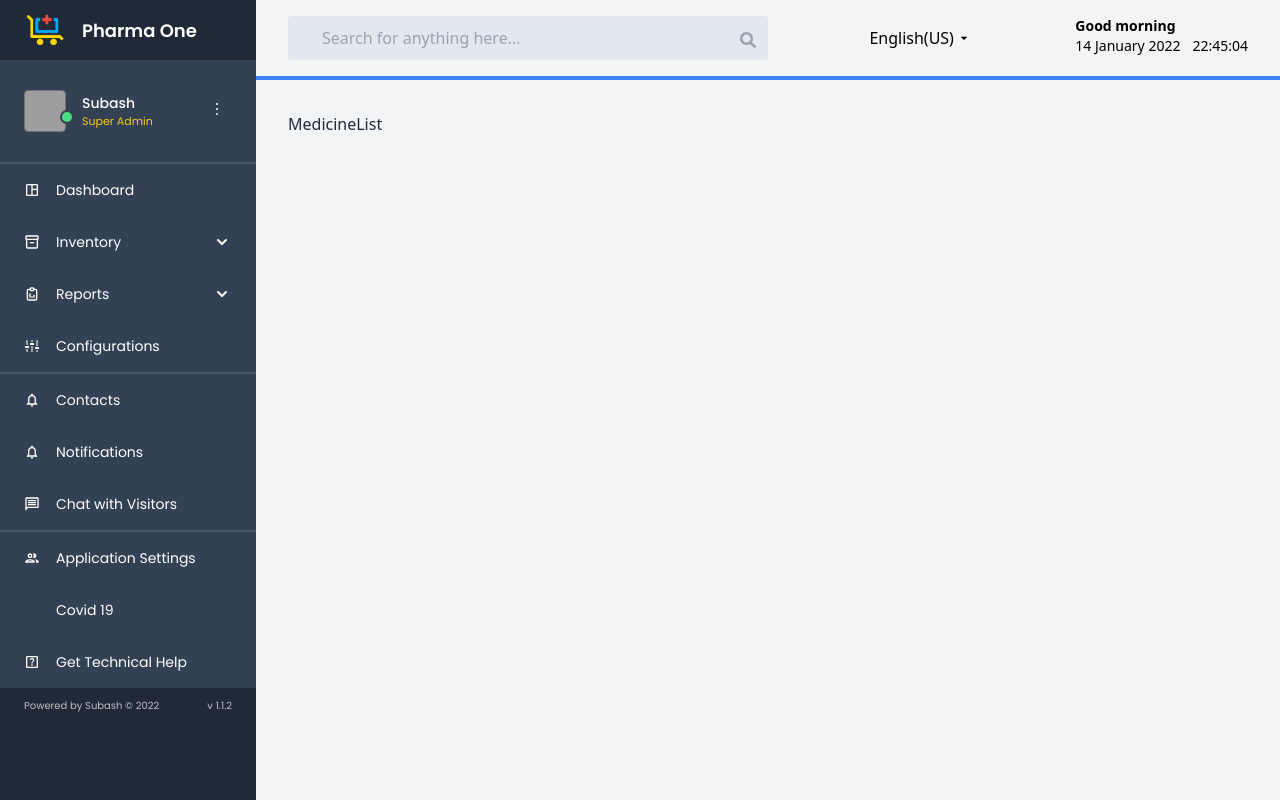
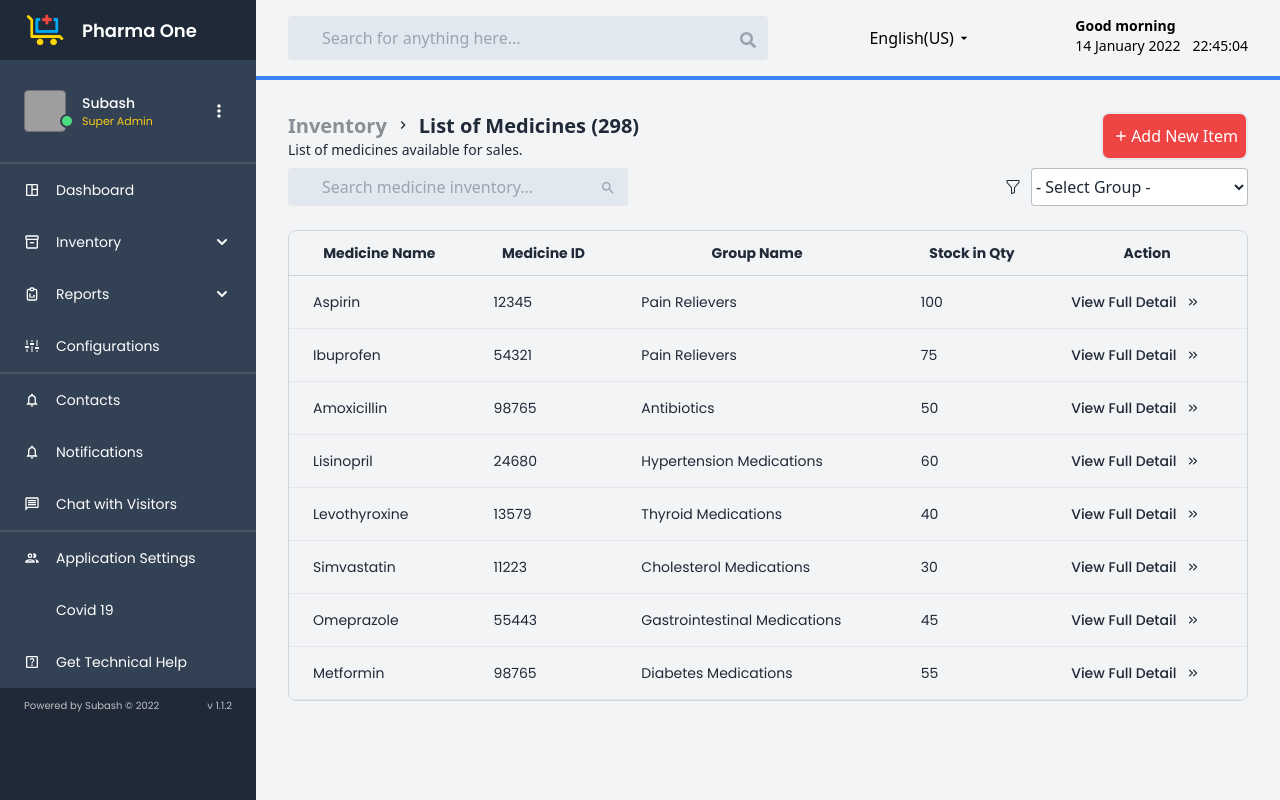
Before and after one commit to WandaWeira/pharmacy, a React (Vite) app: page /medicineList in a window 1280 px wide. Built offline with nearby package versions, Linux system fonts and the light colour scheme; grey boxes are pictures that could not be loaded; some icons are missing.

Commit message:
✅ Added medicine list

```diff
--- a/src/components/MedicineList.jsx
+++ b/src/components/MedicineList.jsx
@@ -1,9 +1,64 @@
-import React from 'react'
+import React from "react";
+import { FaSearch } from "react-icons/fa";
+import { BsFunnel } from "react-icons/bs";
+import { MdAdd, MdChevronRight, MdSearch } from "react-icons/md";
+import { Link } from "react-router-dom";
+import Table from "./Table";
 
 const MedicineList = () => {
   return (
-    <div>MedicineList</div>
-  )
-}
+    <>
+      <div className="flex justify-between">
+        <div>
+          <div className="flex gap-x-2 items-baseline">
+            <Link to="/inventory">
+              <span className="text-gray-800 text-opacity-50 text-xl font-bold ">
+                Inventory
+              </span>
+            </Link>
+            <MdChevronRight />
+            <span className="text-gray-800 text-xl font-bold ">
+              List of Medicines (298)
+            </span>
+          </div>
+          <p className="text-gray-800 text-sm font-normal">
+            List of medicines available for sales.
+          </p>
+        </div>
+        <button className="flex justify-between items-center rounded-lg p-2 border-2 text-white bg-red-500">
+          <MdAdd className="w-5" />
+          <h3>Add New Item</h3>
+        </button>
+      </div>
+      <div>
+        <div className="my-2 flex justify-between">
+          <div className="relative">
+            <input
+              type="text"
+              placeholder="Search medicine inventory..."
+              className="py-2 pl-8 pr-4 w-[340px] h-[38px] rounded border-2 bg-slate-200 font-normal border-gray-200 focus:outline-none focus:border-gray-300"
+            />
+            <div className="absolute right-3 top-3">
+              <MdSearch className="text-gray-400" />
+            </div>
+          </div>
+          <div className="flex items-center gap-2.5">
+            <BsFunnel />
+            <select
+              type="input"
+              className="w-[217px] h-[38px] focus:outline-none bg-white rounded border border-gray-800 border-opacity-30"
+            >
+              <option value="" selected>
+                - Select Group -
+              </option>
+              <option></option>
+            </select>
+          </div>
+        </div>
+      </div>
+      <Table />
+    </>
+  );
+};
 
-export default MedicineList
+export default MedicineList;
--- a/src/components/SideBar/SideBar.jsx
+++ b/src/components/SideBar/SideBar.jsx
@@ -2,7 +2,6 @@ import { useState } from "react";
 import { Link } from "react-router-dom";
 import logo from "../../assets/logo.png";
 import profileImage from "../../assets/profile-image.jpeg";
-import { VscKebabVertical } from "react-icons/vsc";
 import {
   MdOutlineSpaceDashboard,
   MdOutlineInventory2,
@@ -10,9 +9,12 @@ import {
   MdNotificationsNone,
   MdOutlineMessage,
   MdOutlineHelpCenter,
+  MdMoreVert,
   MdPersonOutline,
   MdOutlineLogout,
   MdOutlineArrowDropDown,
+  MdChevronRight,
+  MdChevronLeft,
 } from "react-icons/md";
 import { TbReportAnalytics } from "react-icons/tb";
 import { VscSettings } from "react-icons/vsc";
@@ -26,8 +28,24 @@ const SideBar = () => {
   const [subInventoryVisibility, setSubInvVisibility] = useState(false);
   const [subReportsVisibility, setSubReportsVisibility] = useState(false);
 
+  const [sideBarVisible, setSideBarVisible] = useState(true);
+
+  const toggleSidebar = () => {
+    setSideBarVisible((prevState) => !prevState);
+  };
   return (
-    <aside className="w-64 h-screen bg-gray-800 overflow-y-auto custom-scrollbar">
+    <div className="relative">
+      <button
+        className="text-white p-2 bg-gray-800 hover:bg-gray-600 rounded-full absolute top-2 right-2"
+        onClick={toggleSidebar}
+      >
+        {sideBarVisible ? <MdChevronLeft /> : <MdChevronRight />}
+      </button>
+      <aside
+        className={`w-64 h-screen bg-gray-800 overflow-y-auto custom-scrollbar ${
+          sideBarVisible ? "translate-x-0" : "-translate-x-64"
+        } transition-transform duration-300 ease-in-out`}
+      >
         <div id="logo" className="flex items-center gap-4">
           <img src={logo} className="w-[42px] h-[42px] ms-[24px] my-[9px]" />
           <p className="text-white text-lg font-semibold font-poppins leading-normal ">
@@ -37,12 +55,12 @@ const SideBar = () => {
 
         <div className="bg-slate-700">
           <div id="profile" className="flex items-center py-[30px] gap-4">
-          <div className=" ms-[24px] w-[42px] h-[42px]">
+            <div className=" ms-[24px] w-[42px] h-[42px] relative">
               <img
-              className="absolute w-[42px] h-[42px] rounded border border-zinc-500"
+                className=" w-[42px] h-[42px] rounded border border-zinc-500"
                 src={profileImage}
               />
-            <div className="w-3.5 h-3.5 bg-green-400 rounded-full border-2 border-gray-700 relative top-5 left-9" />
+              <div className="w-3.5 h-3.5 bg-green-400 rounded-full border-2 border-gray-700 absolute top-6 left-9" />
             </div>
             <div className="items-center">
               <p className=" text-white text-sm font-medium font-poppins">
@@ -52,9 +70,9 @@ const SideBar = () => {
                 Super Admin
               </p>
             </div>
-          <VscKebabVertical className="ms-[40px] text-white text-xl" />
+            <MdMoreVert className="ms-[40px] text-white text-xl" />
           </div>
-        <Hr /> {/* This is a horizontal line component */}
+          <Hr />
           <Link to="/">
             <div className="group flex items-center gap-4 py-4 px-6 transition duration-300 ease-in-out hover:bg-teal-400 active:bg-teal-400 ">
               <MdOutlineSpaceDashboard className="text-white" />
@@ -69,13 +87,17 @@ const SideBar = () => {
             chevronClick={() => setSubInvVisibility((prevState) => !prevState)}
           >
             <div className="bg-slate-900">
+              <Link to="/medicineList">
                 <div className="group flex items-center gap-4 py-4 px-14 transition duration-300 ease-in-out hover:bg-teal-400 active:bg-teal-400 ">
                   <p className="text-white text-sm font-poppins">
                     List of Medicines
                   </p>
                 </div>
+              </Link>
               <div className="group flex items-center gap-4 py-4 px-14 transition duration-300 ease-in-out hover:bg-teal-400 active:bg-teal-400 ">
-              <p className="text-white text-sm font-poppins">Medicine Groups</p>
+                <p className="text-white text-sm font-poppins">
+                  Medicine Groups
+                </p>
               </div>
             </div>
           </SideBarItem>
@@ -91,7 +113,9 @@ const SideBar = () => {
             <div className="bg-slate-900">
               <Link to="#">
                 <div className="place-content-center py-4 px-14 transition duration-300 ease-in-out hover:bg-teal-400 active:bg-teal-400 ">
-                <p className="text-white text-sm font-poppins">Sales Report</p>
+                  <p className="text-white text-sm font-poppins">
+                    Sales Report
+                  </p>
                 </div>
               </Link>
               <Link to="#">
@@ -121,7 +145,9 @@ const SideBar = () => {
           />
           <div className="group flex items-center gap-4 py-4 px-6 transition duration-300 ease-in-out hover:bg-teal-400 active:bg-teal-400 ">
             <MdOutlineMessage className="text-white" />
-          <p className="text-white text-sm font-poppins">Chat with Visitors</p>
+            <p className="text-white text-sm font-poppins">
+              Chat with Visitors
+            </p>
           </div>
           <div className="h-[0px] border border-gray-600" />
           <Link to="/appSettings">
@@ -156,6 +182,7 @@ const SideBar = () => {
           </p>
         </div>
       </aside>
+    </div>
   );
 };
 
--- /dev/null
+++ b/src/components/Table.jsx
@@ -0,0 +1,103 @@
+import React from "react";
+import { FiChevronsRight } from "react-icons/fi";
+
+const Table = () => {
+  const data = [
+    {
+      medicineName: "Aspirin",
+      medicineID: "12345",
+      groupName: "Pain Relievers",
+      stockInQty: 100,
+    },
+    {
+      medicineName: "Ibuprofen",
+      medicineID: "54321",
+      groupName: "Pain Relievers",
+      stockInQty: 75,
+    },
+    {
+      medicineName: "Amoxicillin",
+      medicineID: "98765",
+      groupName: "Antibiotics",
+      stockInQty: 50,
+    },
+    {
+      medicineName: "Lisinopril",
+      medicineID: "24680",
+      groupName: "Hypertension Medications",
+      stockInQty: 60,
+    },
+    {
+      medicineName: "Levothyroxine",
+      medicineID: "13579",
+      groupName: "Thyroid Medications",
+      stockInQty: 40,
+    },
+    {
+      medicineName: "Simvastatin",
+      medicineID: "11223",
+      groupName: "Cholesterol Medications",
+      stockInQty: 30,
+    },
+    {
+      medicineName: "Omeprazole",
+      medicineID: "55443",
+      groupName: "Gastrointestinal Medications",
+      stockInQty: 45,
+    },
+    {
+      medicineName: "Metformin",
+      medicineID: "98765",
+      groupName: "Diabetes Medications",
+      stockInQty: 55,
+    },
+  ];
+
+  return (
+    <div className="relative overflow-x-auto font-poppins font-normal border my-6 rounded-lg   border-b border-gray-300">
+      <table className="w-full text-sm font-normal">
+        <thead className="border-b border-gray-300">
+          <tr>
+            <th scope="col" className="px-6 py-3 border-b border-gray-300">
+              Medicine Name
+            </th>
+            <th scope="col" className="px-6 py-3 border-b border-gray-300">
+              Medicine ID
+            </th>
+            <th scope="col" className="px-6 py-3 border-b border-gray-300">
+              Group Name
+            </th>
+            <th scope="col" className="px-6 py-3 border-b border-gray-300">
+              Stock in Qty
+            </th>
+            <th scope="col" className="px-6 py-3 border-b border-gray-300">
+              Action
+            </th>
+          </tr>
+        </thead>
+        <tbody>
+          {data.map((item, index) => (
+            <tr key={index} className=" border-b ">
+              <td scope="row" className="px-6 py-4  ">
+                {item.medicineName}
+              </td>
+              <td className="px-6 py-4 ">{item.medicineID}</td>
+              <td className="px-6 py-4 ">{item.groupName}</td>
+              <td className="px-6 py-4 ">{item.stockInQty}</td>
+              <td className="px-6 py-4  text-right">
+                <a
+                  href="#"
+                  className="font-medium flex items-center gap-2.5 hover:underline"
+                >
+                  <span>View Full Detail</span> <FiChevronsRight />
+                </a>
+              </td>
+            </tr>
+          ))}
+        </tbody>
+      </table>
+    </div>
+  );
+};
+
+export default Table;
```
Lines whose indentation alone changed are shown as unchanged.
